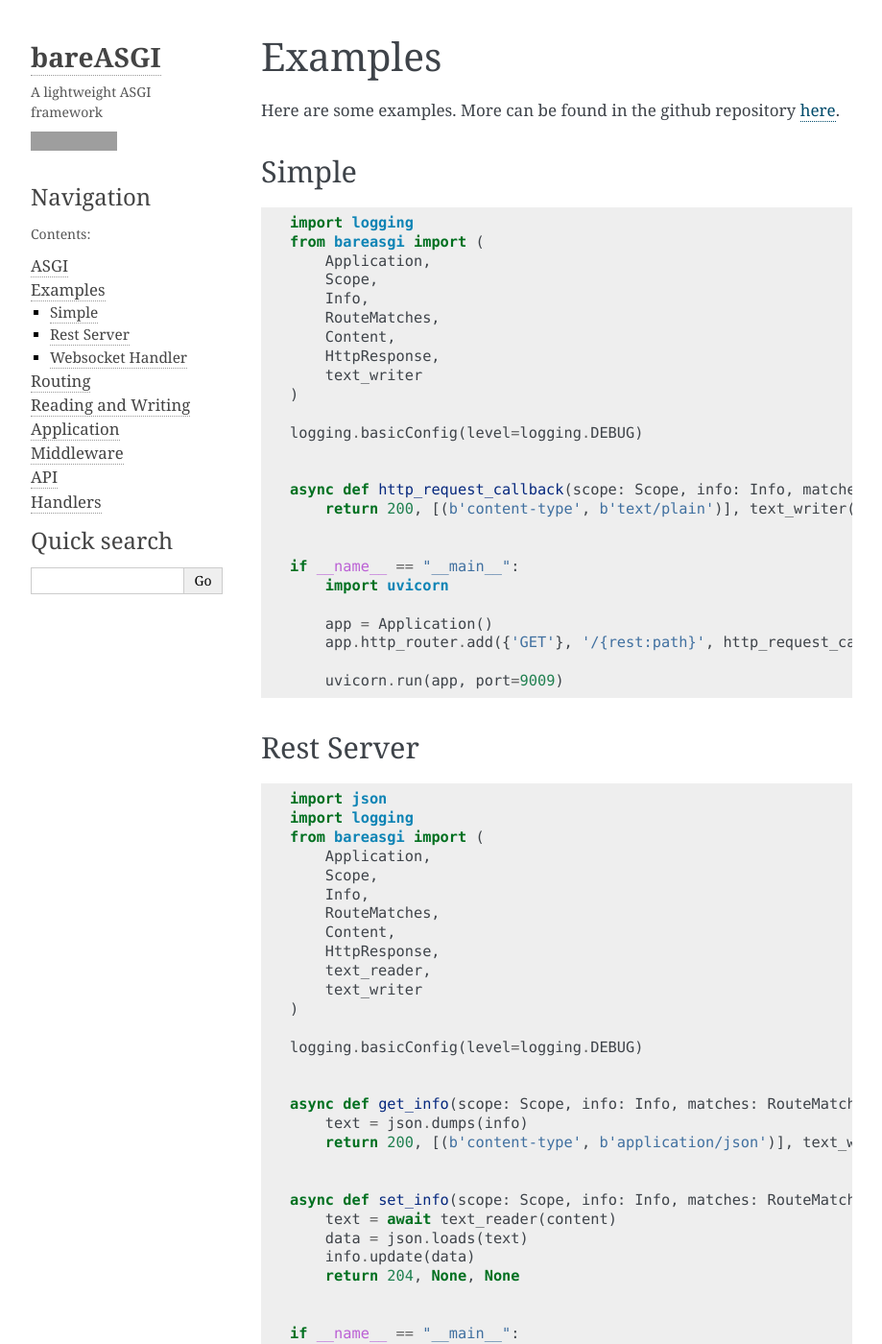
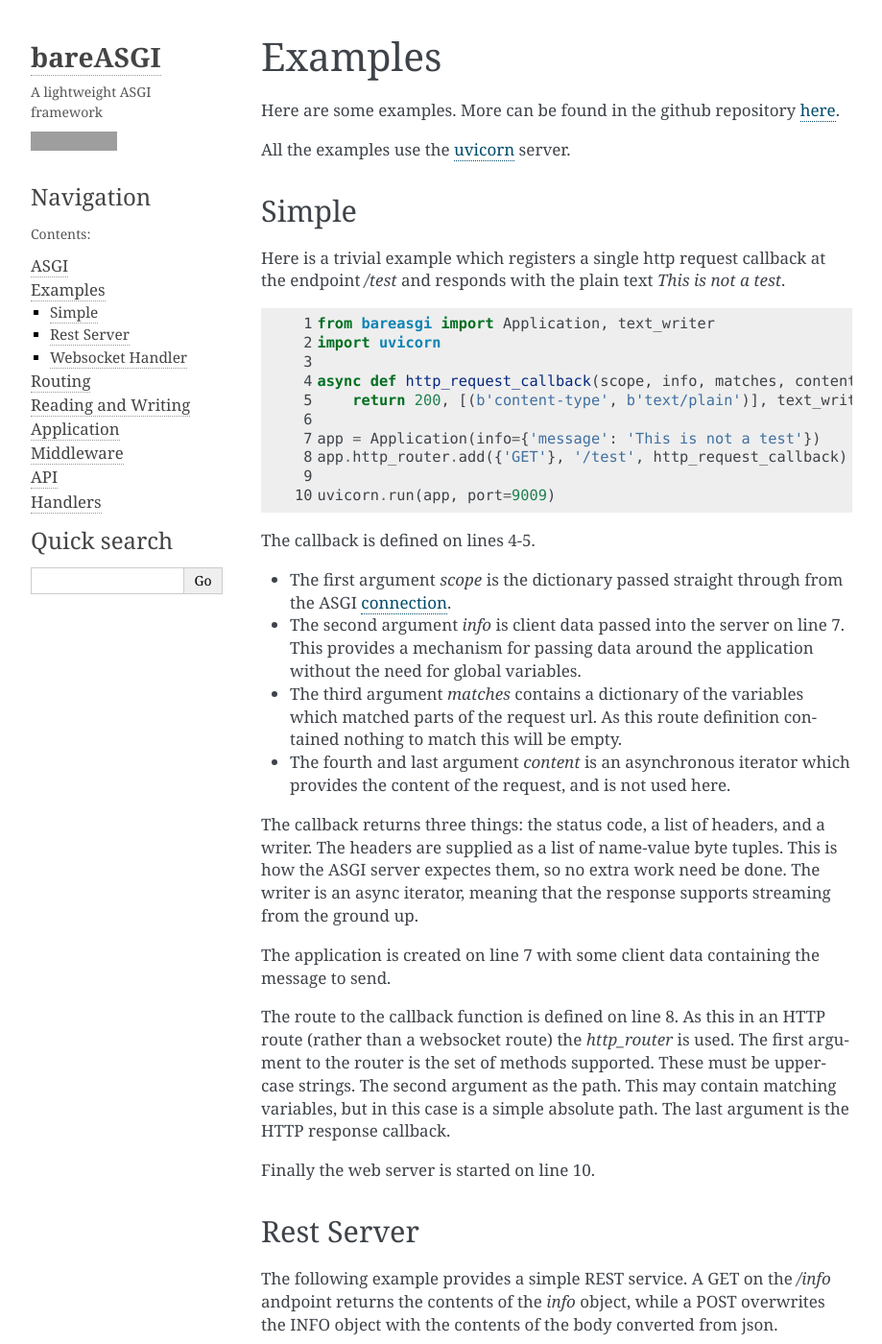
Before and after one commit to rob-blackbourn/bareASGI, a Sphinx documentation site: the page built from docs/examples.rst, in a window 1280 px wide and 1400 px high. Shown: the whole window at 96% size, without its empty margins (170-1089 px from the left). Built offline with Sphinx 7.4.7, drawn with Linux system fonts in a browser that asks for light colours; some of the changed text lies outside the part shown; grey boxes are pictures that could not be loaded.

Commit message:
Added responses and more doc

```diff
--- a/docs/api.rst
+++ b/docs/api.rst
@@ -81,8 +81,8 @@
 Responses
 ---------
 
-.. authfunction:: bareasgi.bytes_response
+.. autofunction:: bareasgi.bytes_response
 
-.. authfunction:: bareasgi.text_response
+.. autofunction:: bareasgi.text_response
 
-.. authfunction:: bareasgi.json_response
+.. autofunction:: bareasgi.json_response
--- a/docs/examples.rst
+++ b/docs/examples.rst
@@ -4,87 +4,100 @@
 Here are some examples. More can be found in the github repository
 `here <https://github.com/rob-blackbourn/bareasgi/tree/master/examples>`_.
 
+All the examples use the `uvicorn <https://www.uvicorn.org/>`_ server.
+
 Simple
 ------
 
+Here is a trivial example which registers a single http request callback at the endpoint `/test`
+and responds with the plain text `This is not a test`.
+
 .. code-block:: python
+    :linenos:
 
-    import logging
-    from bareasgi import (
-        Application,
-        Scope,
-        Info,
-        RouteMatches,
-        Content,
-        HttpResponse,
-        text_writer
-    )
+    from bareasgi import Application, text_writer
+    import uvicorn
 
-    logging.basicConfig(level=logging.DEBUG)
+    async def http_request_callback(scope, info, matches, content):
+        return 200, [(b'content-type', b'text/plain')], text_writer(info['message'])
 
+    app = Application(info={'message': 'This is not a test'})
+    app.http_router.add({'GET'}, '/test', http_request_callback)
 
-    async def http_request_callback(scope: Scope, info: Info, matches: RouteMatches, content: Content) -> HttpResponse:
-        return 200, [(b'content-type', b'text/plain')], text_writer('This is not a test')
+    uvicorn.run(app, port=9009)
 
+The callback is defined on lines 4-5.
 
-    if __name__ == "__main__":
-        import uvicorn
+* The first argument `scope` is the dictionary passed straight through
+  from the ASGI `connection <https://asgi.readthedocs.io/en/latest/specs/www.html#connection-scope>`_.
 
-        app = Application()
-        app.http_router.add({'GET'}, '/{rest:path}', http_request_callback)
+* The second argument `info` is client data passed into the server on line 7. This provides a mechanism for
+  passing data around the application without the need for global variables.
 
-        uvicorn.run(app, port=9009)
+* The third argument `matches` contains a dictionary of the variables which matched parts
+  of the request url. As this route definition contained nothing to match this will be empty.
 
+* The fourth and last argument `content` is an asynchronous iterator which provides the content of
+  the request, and is not used here.
+
+The callback returns three things: the status code, a list of headers, and a writer. The headers
+are supplied as a list of name-value byte tuples. This is how the ASGI server expectes them, so no
+extra work need be done. The writer is an async iterator, meaning that the response supports streaming
+from the ground up.
+
+The application is created on line 7 with some client data containing the message to send.
+
+The route to the callback function is defined on line 8. As this in an HTTP route (rather
+than a websocket route) the `http_router` is used. The first argument to the router is the set of methods
+supported. These must be uppercase strings. The second argument as the path. This may contain matching
+variables, but in this case is a simple absolute path. The last argument is the HTTP response
+callback.
+
+Finally the web server is started on line 10.
 
 Rest Server
 -----------
 
+The following example provides a simple REST service. A GET on the `/info` andpoint
+returns the contents of the `info` object, while a POST overwrites the INFO object with
+the contents of the body converted from json.
+
 .. code-block:: python
+    :linenos:
 
     import json
-    import logging
-    from bareasgi import (
-        Application,
-        Scope,
-        Info,
-        RouteMatches,
-        Content,
-        HttpResponse,
-        text_reader,
-        text_writer
-    )
+    from bareasgi import Application, text_reader, text_writer
+    import uvicorn
 
-    logging.basicConfig(level=logging.DEBUG)
-
-
-    async def get_info(scope: Scope, info: Info, matches: RouteMatches, content: Content) -> HttpResponse:
+    async def get_info(scope, info, matches, content):
         text = json.dumps(info)
         return 200, [(b'content-type', b'application/json')], text_writer(text)
 
-
-    async def set_info(scope: Scope, info: Info, matches: RouteMatches, content: Content) -> HttpResponse:
+    async def set_info(scope, info, matches, content):
         text = await text_reader(content)
         data = json.loads(text)
         info.update(data)
         return 204, None, None
 
+    app = Application(info={'name': 'Michael Caine'})
+    app.http_router.add({'GET'}, '/info', get_info)
+    app.http_router.add({'POST'}, '/info', set_info)
 
-    if __name__ == "__main__":
-        import uvicorn
+    uvicorn.run(app, port=9009)
 
-        app = Application(info={'name': 'Michael Caine'})
-        app.http_router.add({'GET'}, '/info', get_info)
-        app.http_router.add({'POST'}, '/info', set_info)
+This example demonstrates how the content can be retrieved from the request on line 10.
 
-        uvicorn.run(app, port=9009)
-
+Note how lightweight the response (on line 13) is, which simply the 204 (success not content) returned.
 
 Websocket Handler
 -----------------
 
+The following fragment shows a websocket callback.
+
 .. code-block:: python
+    :linenos:
 
-    async def test_callback(scope: Scope, info: Info, matches: RouteMatches, web_socket: WebSocket) -> None:
+    async def websocket_callback(scope, info, matches, web_socket):
         await web_socket.accept()
 
         try:
@@ -98,13 +111,12 @@
 
         await web_socket.close()
 
+    app = Application()
+    app.ws_router.add('/test', websocket_callback)
 
-    if __name__ == "__main__":
-        import uvicorn
+The `web_socket` object supplied on line 1 provides four methods:
 
-        app = Application()
-        app.ws_router.add('/test', test_callback)
-
-        # app.ws_route_handler.add('/{path}', web_socket_request_callback)
-
-        uvicorn.run(app, port=9009)
+* accept - to accept the web socket. This must be called first.
+* receive - to read from the socket. When closed by the client `None` is returned.
+* send - to write to the socket.
+* close - to close the socket.
```
Also changed, not shown: src/bareasgi/__init__.py (+11 -0 lines), 1 other file.
